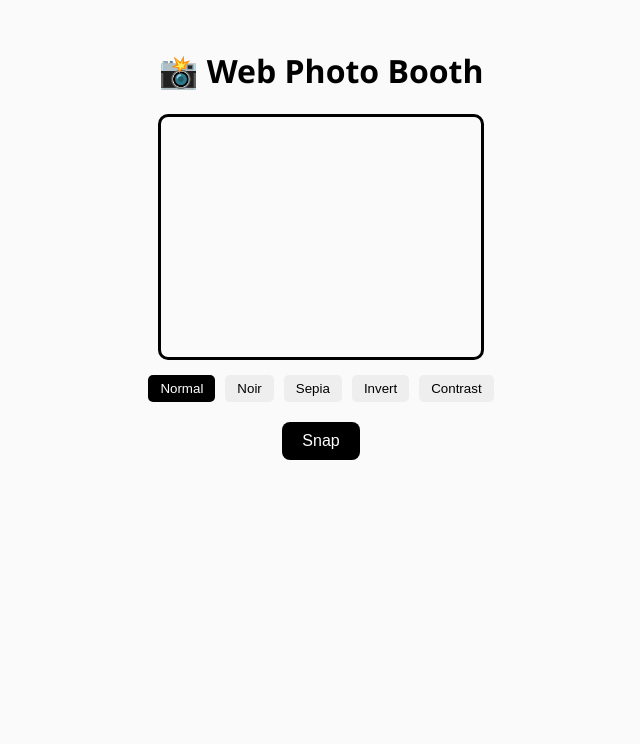
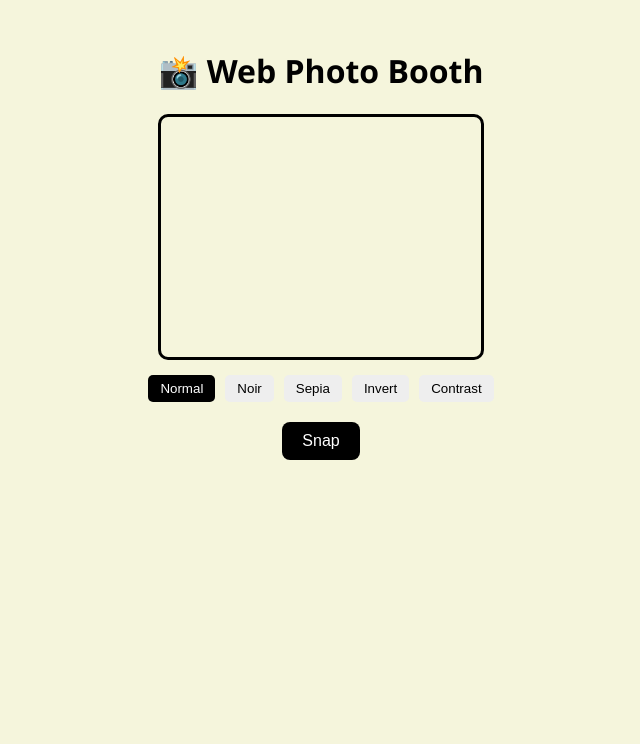
Before and after one commit to wasim-h/Photo_booth, a Flask app: page / in a window 1280 px wide. Shown: the top 744 px of the page, without its empty margins (319-959 px from the left). Run offline with Flask 3, Linux system fonts and the light colour scheme.

Commit message:
changed backround color

```diff
--- a/static/style.css
+++ b/static/style.css
@@ -1,7 +1,7 @@
 body {
   text-align: center;
   font-family: 'Segoe UI', sans-serif;
-  background-color: #fafafa;
+  background-color:beige;
   padding: 20px;
 }
 
```
